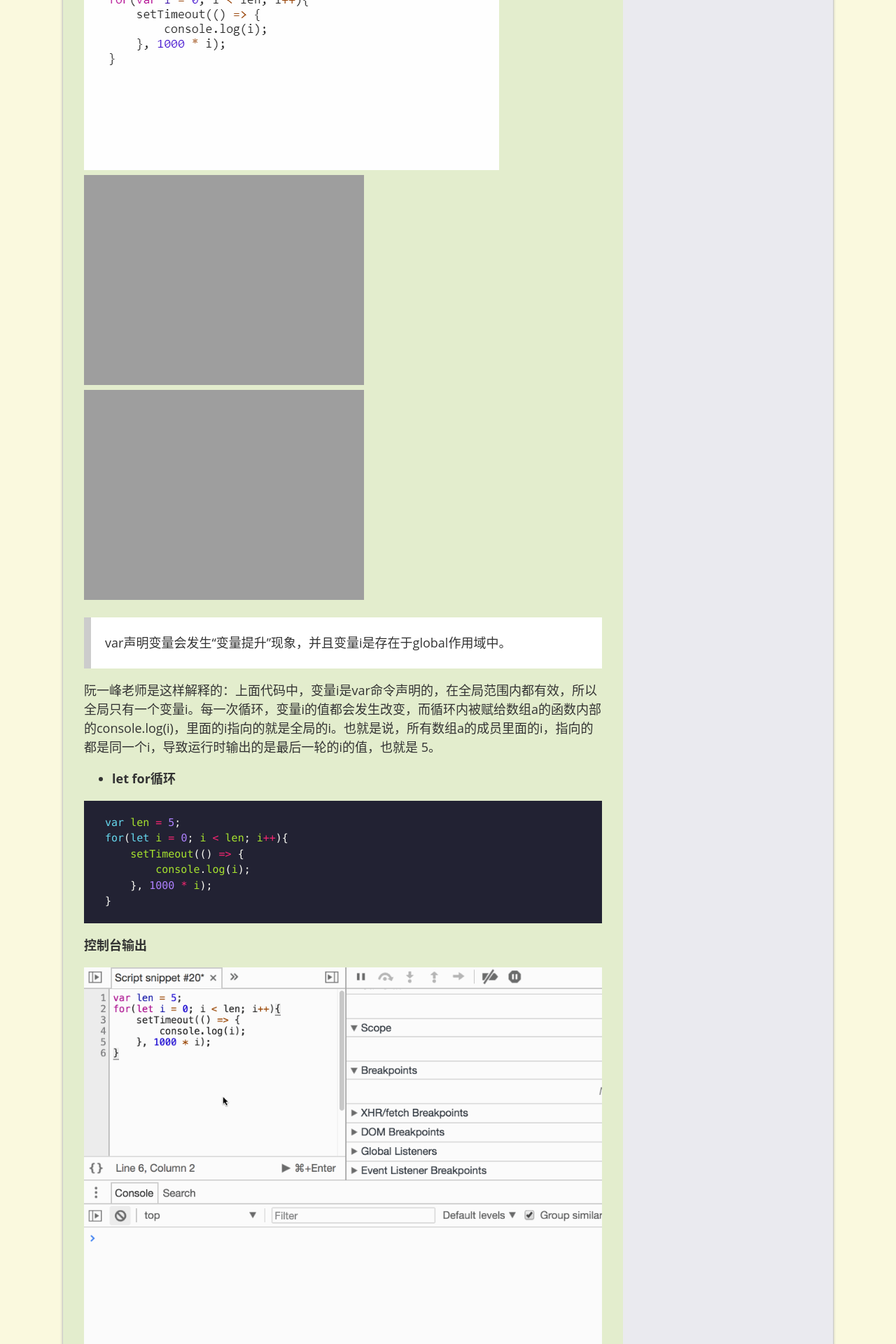
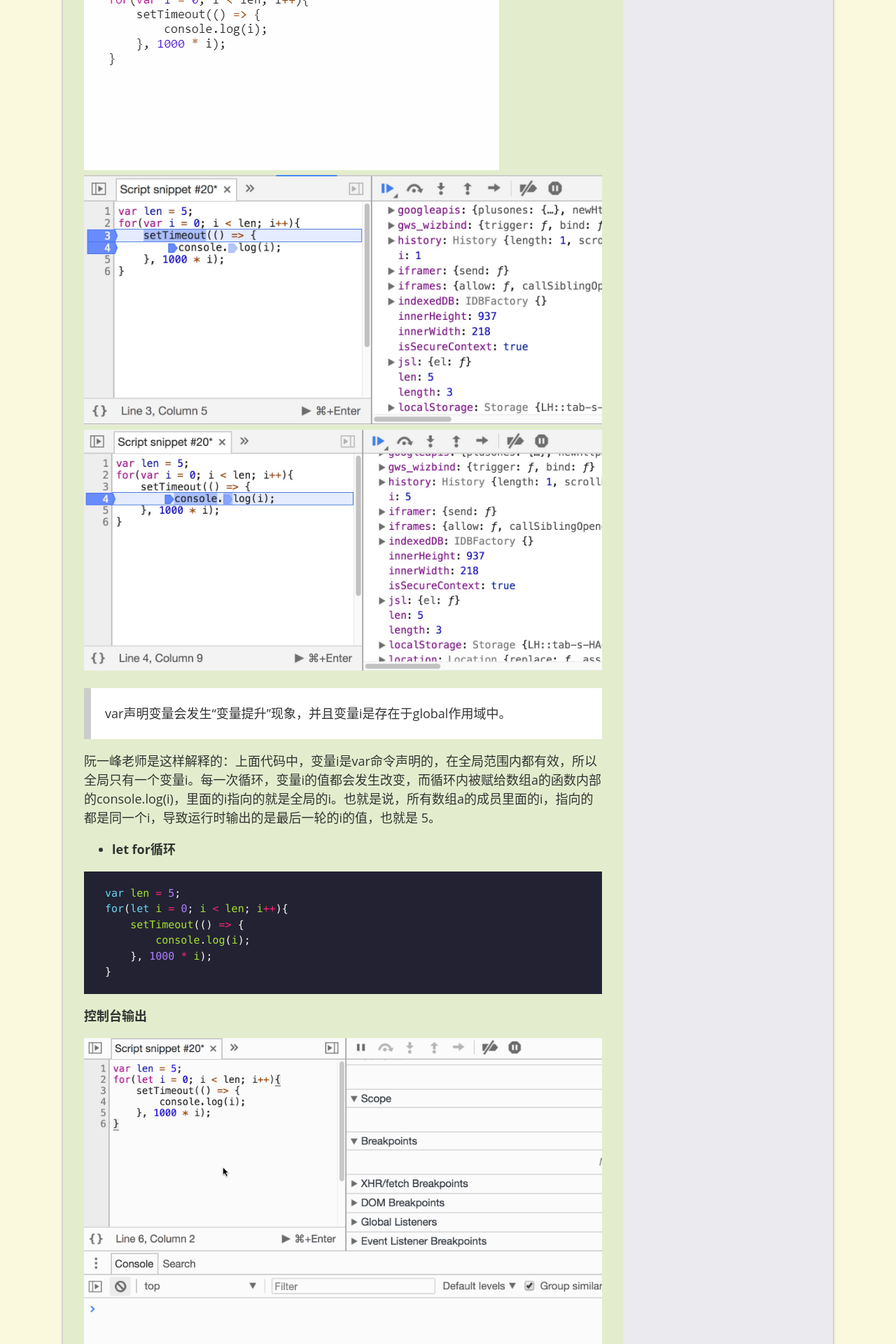
Before and after one commit to jqroom/jqroom.com, a Jekyll site: the page built from docs/_posts/2018-05-18-techstack-js-closure.md, in a window 1280 px wide. Shown: the part 930-2850 px from the top of the page at 70% size. Built offline with Jekyll 4.4.1, drawn with Linux system fonts in a browser that asks for light colours.

Commit message:
修改图片名称

```diff
--- a/docs/_posts/2018-05-18-techstack-js-closure.md
+++ b/docs/_posts/2018-05-18-techstack-js-closure.md
@@ -26,8 +26,8 @@ for(var i = 0; i < len; i++){
 **控制台输出**
 
 ![]({{ site.url }}/images/posts/bibao.gif)
-![]({{ site.url }}/images/posts/bibao8.gif)
-![]({{ site.url }}/images/posts/bibao9.gif)
+![]({{ site.url }}/images/posts/bibao8.png)
+![]({{ site.url }}/images/posts/bibao9.png)
 
 > var声明变量会发生“变量提升”现象，并且变量i是存在于global作用域中。
 
```
